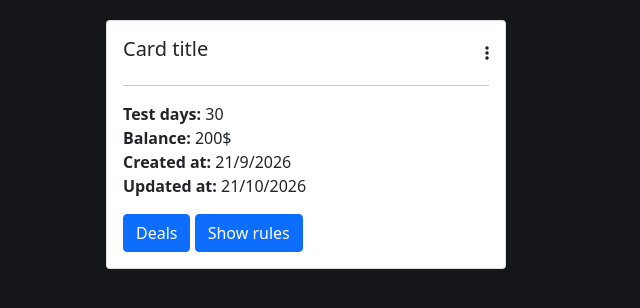
After one commit to waleedsmadi/trading_log, a Django app: page /strategies/ in a window 1280 px wide. The commit adds this page. Shown: the top 308 px of the page, without its empty margins (0-640 px from the left). Run offline with Django 5.2, Linux system fonts and the light colour scheme; some libraries are stand-ins or nearby versions.

Commit message:
Design(Strategies): Design  page and make a function for it to display

```diff
--- /dev/null
+++ b/strategies/templates/strategies/strategies.html
@@ -0,0 +1,41 @@
+{% extends 'base.html' %}
+{% block title %}Strategies{% endblock title %}
+
+
+{% block content %}
+
+<div class="container d-flex flex-wrap" style="padding: 20px;">
+
+
+    <!-- // Start card // -->
+    <div class="card ms-3 mb-2" style="width: 400px;">
+        <div class="card-body">
+            <div class="d-flex justify-content-between align-items-center">
+                <h5 class="card-title">Card title</h5>
+                <div class="dropdown">
+
+                <i class="fa-solid fa-ellipsis-vertical " id="dropdown-strategy" data-bs-toggle="dropdown" aria-expanded="false" style="cursor: pointer;"></i>
+                <ul class="dropdown-menu" aria-labelledby="dropdown-strategy">
+                    <li><a class="dropdown-item" href="#">Edit</a></li>
+                    <li><a class="dropdown-item" href="#">Remove</a></li>
+                </ul>
+                </div>
+            </div>
+            <hr>
+
+            <p class="card-text"><b>Test days: </b>30<br>
+                <b>Balance: </b>200$<br>
+                <b>Created at: </b>21/9/2026<br>
+                <b>Updated at: </b>21/10/2026
+            </p>
+            <a href="#" class="btn btn-primary">Deals</a>
+            <a href="#" class="btn btn-primary">Show rules</a>
+        </div>
+    </div>
+    <!-- // End card // -->
+
+
+</div>
+
+
+{% endblock content %}
--- a/strategies/urls.py
+++ b/strategies/urls.py
@@ -4,5 +4,5 @@ from . import views
 app_name = 'strategies'
 
 urlpatterns = [
-
+    path('', views.show_strategies, name='show_strategies_url'),
 ]
--- a/strategies/views.py
+++ b/strategies/views.py
@@ -1,3 +1,8 @@
 from django.shortcuts import render
 
 # Create your views here.
+
+
+
+def show_strategies(request):
+    return render(request, 'strategies/strategies.html')
--- a/templates/base.html
+++ b/templates/base.html
@@ -22,6 +22,7 @@
 
 
     <script src="{% static 'js/bootstrap.bundle.min.js' %}"></script>
+    <script src="https://kit.fontawesome.com/f8948c7132.js" crossorigin="anonymous"></script>
     {% block js_extra %}{% endblock js_extra %}
 </body>
 </html>
```
